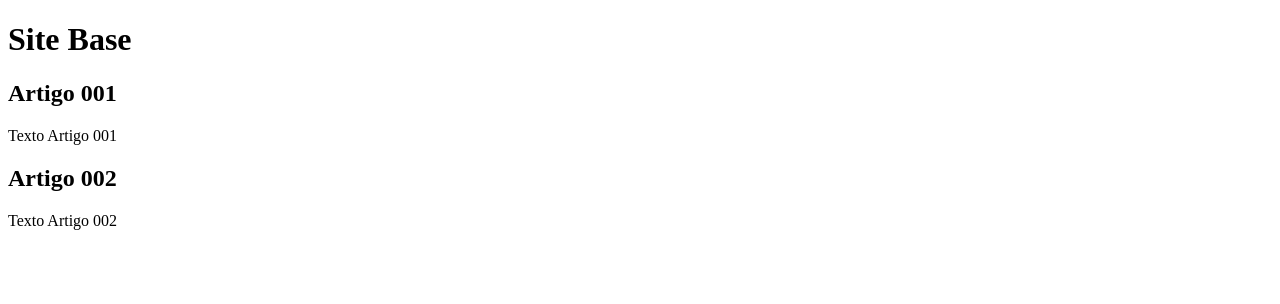
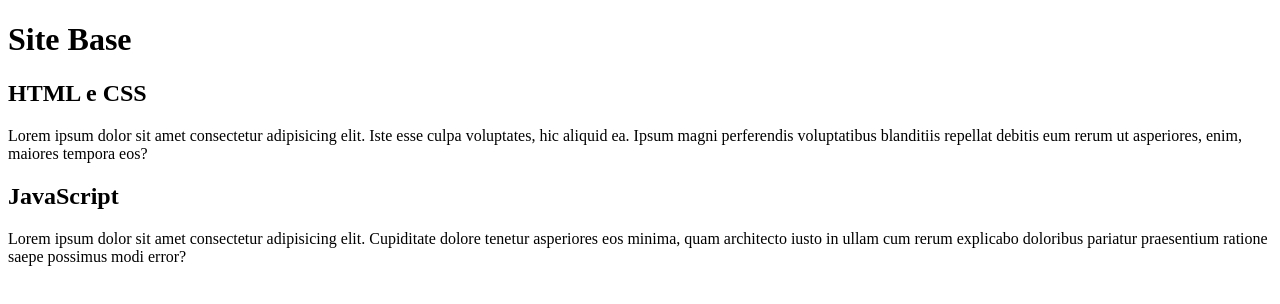
Before and after one commit to SrShineyder/projeto-site, a plain HTML site: page index.html in a window 1280 px wide. Drawn offline with Linux system fonts and the light colour scheme.

Commit message:
Corpo ao Conteúdo

```diff
--- a/index.html
+++ b/index.html
@@ -11,12 +11,12 @@
             <h1>Site Base</h1>
         </header>
         <article>
-            <h2>Artigo 001</h2>
-            <p>Texto Artigo 001</p>
+            <h2>HTML e CSS</h2>
+            <p>Lorem ipsum dolor sit amet consectetur adipisicing elit. Iste esse culpa voluptates, hic aliquid ea. Ipsum magni perferendis voluptatibus blanditiis repellat debitis eum rerum ut asperiores, enim, maiores tempora eos?</p>
         </article>
         <article>
-            <h2>Artigo 002</h2>
-            <p>Texto Artigo 002</p>
+            <h2>JavaScript</h2>
+            <p>Lorem ipsum dolor sit amet consectetur adipisicing elit. Cupiditate dolore tenetur asperiores eos minima, quam architecto iusto in ullam cum rerum explicabo doloribus pariatur praesentium ratione saepe possimus modi error?</p>
         </article>
     </main>
 </body>
```
